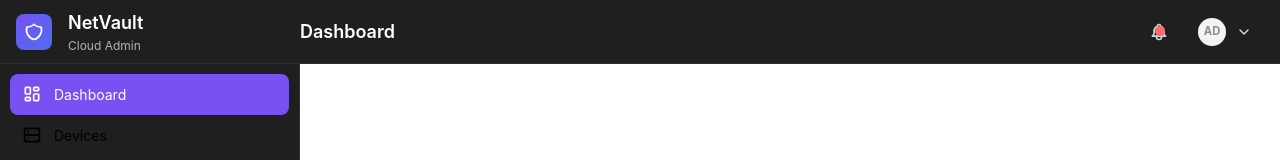
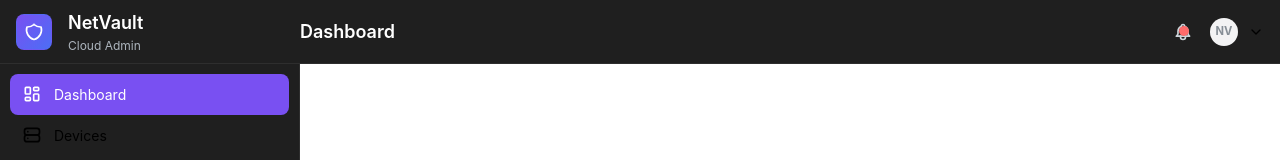
Before and after one commit to MykytaOlenykov/net-vault, a React (Vite) app: page / in a window 1280 px wide. Shown: the top 160 px of the page. Built offline with nearby package versions, Linux system fonts and the light colour scheme.

Commit message:
added avatar.module.css

```diff
--- /dev/null
+++ b/src/components/RootLayout/AvatarMenu/AvatarMenu.module.css
@@ -0,0 +1,42 @@
+.menuDropdown {
+  background-color: var(--mantine-color-dark-8);
+  border: 1px solid var(--mantine-color-dark-6);
+}
+
+.menuItem {
+  color: var(--mantine-color-gray-3);
+  background-color: transparent;
+  transition: opacity 0.2s ease;
+}
+
+.menuItem:hover {
+  background-color: transparent;
+  opacity: 0.8 !important;
+}
+
+.button {
+  display: flex;
+  align-items: center;
+  gap: var(--mantine-spacing-xs);
+  padding: var(--mantine-spacing-xs) var(--mantine-spacing-sm);
+  color: var(--mantine-color-gray-3);
+  border-radius: var(--mantine-radius-md);
+  transition: all 0.2s ease;
+}
+
+.button:hover {
+  background-color: var(--mantine-color-dark-7);
+  color: var(--mantine-color-white);
+}
+
+.avatar {
+  background: var(--mantine-color-white);
+  color: var(--mantine-color-violet-6);
+  font-size: var(--mantine-font-size-xs);
+  font-weight: 600;
+  transition: opacity 0.2s ease;
+}
+
+.button:hover .avatar {
+  opacity: 0.8;
+}
--- a/src/components/RootLayout/AvatarMenu/AvatarMenu.tsx
+++ b/src/components/RootLayout/AvatarMenu/AvatarMenu.tsx
@@ -6,6 +6,7 @@ import {
   IconChevronUp,
   IconLogout,
 } from "@tabler/icons-react";
+import classes from "./AvatarMenu.module.css";
 
 export const AvatarMenu = () => {
   const [menuOpened, setMenuOpened] = useState(false);
@@ -23,50 +24,15 @@ export const AvatarMenu = () => {
       position="bottom-end"
       opened={menuOpened}
       onChange={setMenuOpened}
-      styles={(theme) => ({
-        dropdown: {
-          backgroundColor: theme.colors.dark[8],
-          border: `1px solid ${theme.colors.dark[6]}`,
-        },
-        item: {
-          color: theme.colors.gray[3],
-          backgroundColor: "transparent",
-          "&:hover": {
-            backgroundColor: "transparent",
-            opacity: 0.4,
-          },
-        },
-      })}
+      classNames={{
+        dropdown: classes.menuDropdown,
+        item: classes.menuItem,
+      }}
     >
       <Menu.Target>
-        <UnstyledButton
-          styles={(theme) => ({
-            root: {
-              display: "flex",
-              alignItems: "center",
-              gap: theme.spacing.xs,
-              padding: `${theme.spacing.xs} ${theme.spacing.sm}`,
-              color: theme.colors.gray[3],
-              borderRadius: theme.radius.md,
-              transition: "all 0.2s",
-              "&:hover": {
-                backgroundColor: theme.colors.dark[7],
-                color: theme.white,
-              },
-            },
-          })}
-        >
-          <Avatar
-            size={28}
-            radius="xl"
-            style={(theme) => ({
-              background: theme.white,
-              color: theme.colors.violet[6],
-              fontSize: theme.fontSizes.xs,
-              fontWeight: 600,
-            })}
-          >
-            AD
+        <UnstyledButton className={classes.button}>
+          <Avatar size={28} radius="xl" className={classes.avatar}>
+            NV
           </Avatar>
           {menuOpened ? (
             <IconChevronUp size={16} />
```
